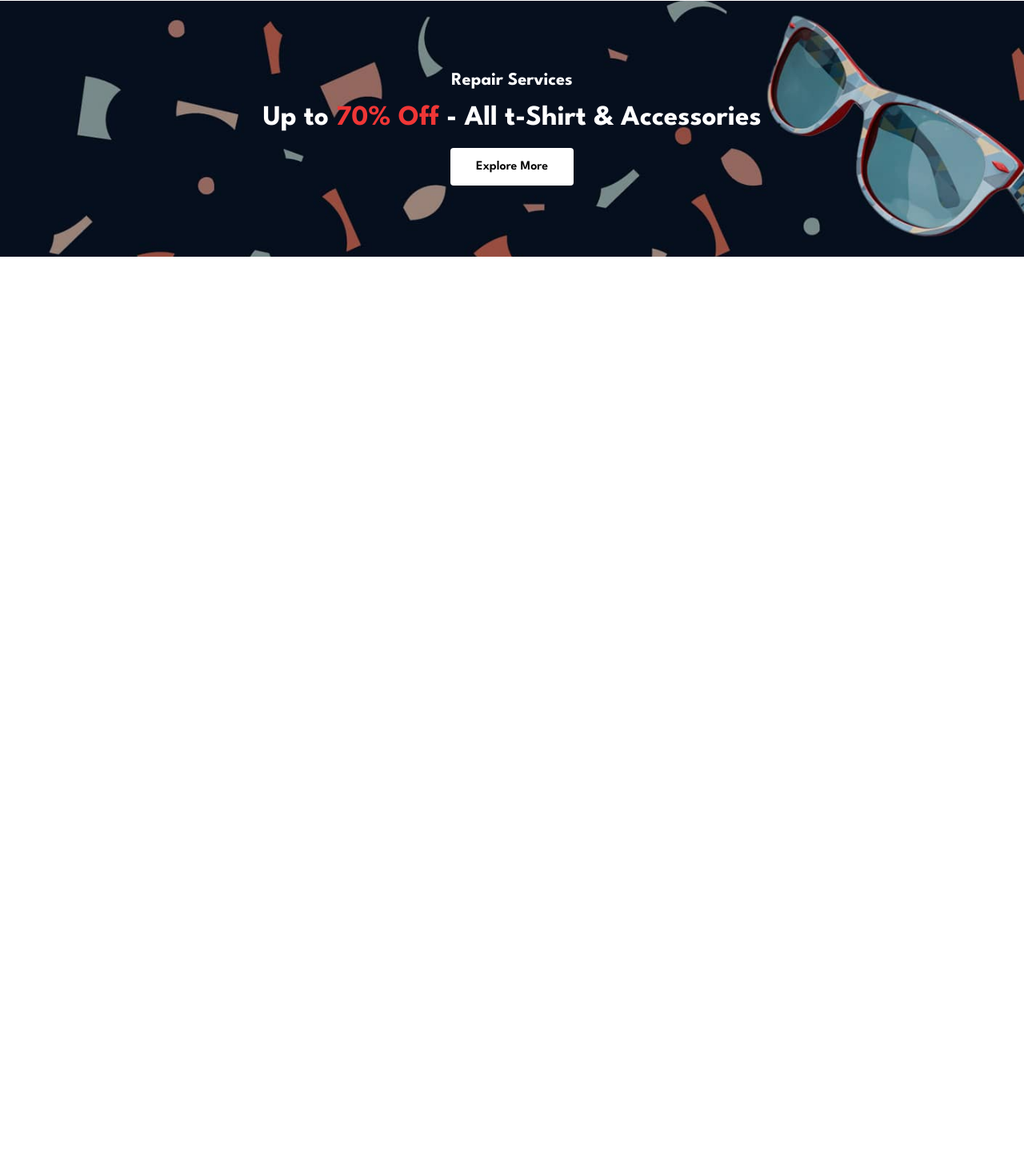
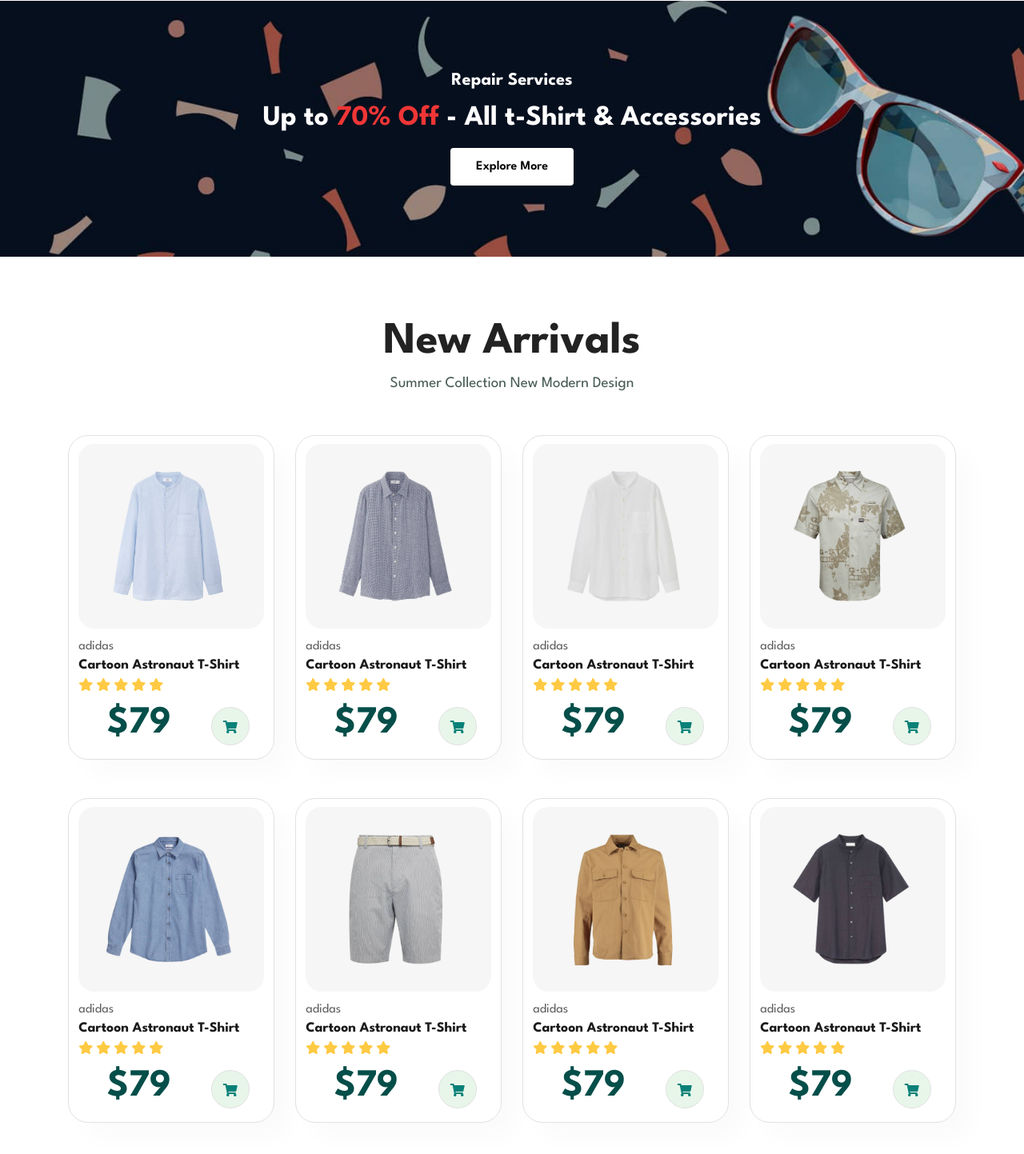
Before and after one commit to IliaAhd/Ecommerce-Website, a plain HTML site: page index.html in a window 1280 px wide. Shown: the part 2254-3697 px from the top of the page at 80% size. Before the commit the page ends 2615 px from the top, so only its background shows below. Drawn offline with Linux system fonts and the light colour scheme.

Commit message:
second product section

```diff
--- a/index.html
+++ b/index.html
@@ -220,5 +220,141 @@
       </h2>
       <button class="normal">Explore More</button>
     </section>
+
+    <!-- Product section -->
+    <section class="product1 section-p1">
+      <h2>New Arrivals</h2>
+      <p>Summer Collection New Modern Design</p>
+      <div class="pro-container">
+        <div class="pro">
+          <img src="img/products/n1.jpg" alt="" />
+          <div class="des">
+            <span>adidas</span>
+            <h5>Cartoon Astronaut T-Shirt</h5>
+            <div class="star">
+              <i class="fas fa-star"></i>
+              <i class="fas fa-star"></i>
+              <i class="fas fa-star"></i>
+              <i class="fas fa-star"></i>
+              <i class="fas fa-star"></i>
+            </div>
+            <h4>$79</h4>
+          </div>
+          <a href="#"><i class="fa fa-shopping-cart cart"></i></a>
+        </div>
+        <div class="pro">
+          <img src="img/products/n2.jpg" alt="" />
+          <div class="des">
+            <span>adidas</span>
+            <h5>Cartoon Astronaut T-Shirt</h5>
+            <div class="star">
+              <i class="fas fa-star"></i>
+              <i class="fas fa-star"></i>
+              <i class="fas fa-star"></i>
+              <i class="fas fa-star"></i>
+              <i class="fas fa-star"></i>
+            </div>
+            <h4>$79</h4>
+          </div>
+          <a href="#"><i class="fa fa-shopping-cart cart"></i></a>
+        </div>
+        <div class="pro">
+          <img src="img/products/n3.jpg" alt="" />
+          <div class="des">
+            <span>adidas</span>
+            <h5>Cartoon Astronaut T-Shirt</h5>
+            <div class="star">
+              <i class="fas fa-star"></i>
+              <i class="fas fa-star"></i>
+              <i class="fas fa-star"></i>
+              <i class="fas fa-star"></i>
+              <i class="fas fa-star"></i>
+            </div>
+            <h4>$79</h4>
+          </div>
+          <a href="#"><i class="fa fa-shopping-cart cart"></i></a>
+        </div>
+        <div class="pro">
+          <img src="img/products/n4.jpg" alt="" />
+          <div class="des">
+            <span>adidas</span>
+            <h5>Cartoon Astronaut T-Shirt</h5>
+            <div class="star">
+              <i class="fas fa-star"></i>
+              <i class="fas fa-star"></i>
+              <i class="fas fa-star"></i>
+              <i class="fas fa-star"></i>
+              <i class="fas fa-star"></i>
+            </div>
+            <h4>$79</h4>
+          </div>
+          <a href="#"><i class="fa fa-shopping-cart cart"></i></a>
+        </div>
+        <div class="pro">
+          <img src="img/products/n5.jpg" alt="" />
+          <div class="des">
+            <span>adidas</span>
+            <h5>Cartoon Astronaut T-Shirt</h5>
+            <div class="star">
+              <i class="fas fa-star"></i>
+              <i class="fas fa-star"></i>
+              <i class="fas fa-star"></i>
+              <i class="fas fa-star"></i>
+              <i class="fas fa-star"></i>
+            </div>
+            <h4>$79</h4>
+          </div>
+          <a href="#"><i class="fa fa-shopping-cart cart"></i></a>
+        </div>
+        <div class="pro">
+          <img src="img/products/n6.jpg" alt="" />
+          <div class="des">
+            <span>adidas</span>
+            <h5>Cartoon Astronaut T-Shirt</h5>
+            <div class="star">
+              <i class="fas fa-star"></i>
+              <i class="fas fa-star"></i>
+              <i class="fas fa-star"></i>
+              <i class="fas fa-star"></i>
+              <i class="fas fa-star"></i>
+            </div>
+            <h4>$79</h4>
+          </div>
+          <a href="#"><i class="fa fa-shopping-cart cart"></i></a>
+        </div>
+        <div class="pro">
+          <img src="img/products/n7.jpg" alt="" />
+          <div class="des">
+            <span>adidas</span>
+            <h5>Cartoon Astronaut T-Shirt</h5>
+            <div class="star">
+              <i class="fas fa-star"></i>
+              <i class="fas fa-star"></i>
+              <i class="fas fa-star"></i>
+              <i class="fas fa-star"></i>
+              <i class="fas fa-star"></i>
+            </div>
+            <h4>$79</h4>
+          </div>
+          <a href="#"><i class="fa fa-shopping-cart cart"></i></a>
+        </div>
+        <div class="pro">
+          <img src="img/products/n8.jpg" alt="" />
+          <div class="des">
+            <span>adidas</span>
+            <h5>Cartoon Astronaut T-Shirt</h5>
+            <div class="star">
+              <i class="fas fa-star"></i>
+              <i class="fas fa-star"></i>
+              <i class="fas fa-star"></i>
+              <i class="fas fa-star"></i>
+              <i class="fas fa-star"></i>
+            </div>
+            <h4>$79</h4>
+          </div>
+          <a href="#"><i class="fa fa-shopping-cart cart"></i></a>
+        </div>
+      </div>
+    </section>
   </body>
 </html>
```
